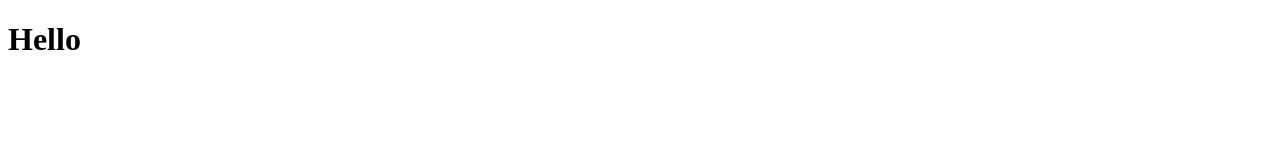
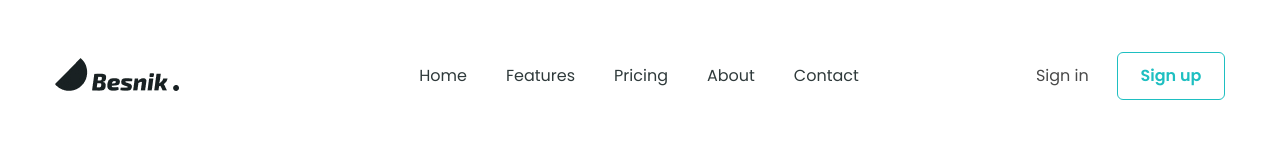
Before and after one commit to minhtamtuhoc/Project2, a plain HTML site: page index.html in a window 1280 px wide. Drawn offline with Linux system fonts and the light colour scheme.

Commit message:
1. Code phần header

```diff
--- /dev/null
+++ b/assets/css/reset.css
@@ -0,0 +1,129 @@
+/* http://meyerweb.com/eric/tools/css/reset/
+   v2.0 | 20110126
+   License: none (public domain)
+*/
+
+html,
+body,
+div,
+span,
+applet,
+object,
+iframe,
+h1,
+h2,
+h3,
+h4,
+h5,
+h6,
+p,
+blockquote,
+pre,
+a,
+abbr,
+acronym,
+address,
+big,
+cite,
+code,
+del,
+dfn,
+em,
+img,
+ins,
+kbd,
+q,
+s,
+samp,
+small,
+strike,
+strong,
+sub,
+sup,
+tt,
+var,
+b,
+u,
+i,
+center,
+dl,
+dt,
+dd,
+ol,
+ul,
+li,
+fieldset,
+form,
+label,
+legend,
+table,
+caption,
+tbody,
+tfoot,
+thead,
+tr,
+th,
+td,
+article,
+aside,
+canvas,
+details,
+embed,
+figure,
+figcaption,
+footer,
+header,
+hgroup,
+menu,
+nav,
+output,
+ruby,
+section,
+summary,
+time,
+mark,
+audio,
+video {
+  margin: 0;
+  padding: 0;
+  border: 0;
+  font-size: 100%;
+  font: inherit;
+  vertical-align: baseline;
+}
+/* HTML5 display-role reset for older browsers */
+article,
+aside,
+details,
+figcaption,
+figure,
+footer,
+header,
+hgroup,
+menu,
+nav,
+section {
+  display: block;
+}
+body {
+  line-height: 1;
+}
+ol,
+ul {
+  list-style: none;
+}
+blockquote,
+q {
+  quotes: none;
+}
+blockquote:before,
+blockquote:after,
+q:before,
+q:after {
+  content: "";
+  content: none;
+}
+table {
+  border-collapse: collapse;
+  border-spacing: 0;
+}
--- /dev/null
+++ b/assets/css/style.css
@@ -0,0 +1,83 @@
+* {
+  box-sizing: border-box;
+}
+html {
+  font-size: 62.5%;
+}
+
+body {
+  font-size: 1.6rem;
+  font-family: "Poppins", sans-serif;
+}
+/* =================================Header===================================== */
+a {
+  text-decoration: none;
+}
+.main-content {
+  width: 1170px;
+  max-width: calc(100% - 48px);
+  margin-left: auto;
+  margin-right: auto;
+}
+
+/* ====================== header ==================== */
+.header {
+  background: #fff;
+}
+
+.header.fixed {
+  z-index: 1;
+  position: sticky;
+  top: -44px;
+}
+
+.header .body {
+  padding: 52px 0 8px;
+  display: flex;
+  align-items: center;
+}
+
+.nav {
+  margin-left: auto;
+}
+
+.nav ul {
+  display: flex;
+}
+
+.nav a {
+  color: #2f3a3b;
+  padding: 8px 19.5px;
+}
+
+.action .action-link:hover,
+.nav a:hover {
+  color: #2f3a3b;
+  /* font-weight: 600; */
+  text-shadow: 1px 0 0 currentColor;
+}
+
+.action .action-link {
+  margin-left: 157.5px;
+  color: #494949;
+  text-align: center;
+}
+
+.action .action-btn {
+  margin-left: 24px;
+  display: inline-block;
+  padding: 0 16px;
+  min-width: 108px;
+  line-height: 46px;
+  color: #1ebfc1;
+  text-align: center;
+  font-weight: 600;
+  border-radius: 6px;
+  border: 1px solid #1ebfc1;
+}
+
+.action .action-btn:hover {
+  background: #1ebfc1;
+  color: white;
+  transition: 0.3s;
+}
--- a/index.html
+++ b/index.html
@@ -3,9 +3,57 @@
   <head>
     <meta charset="UTF-8" />
     <meta name="viewport" content="width=device-width, initial-scale=1.0" />
-    <title>Document</title>
+    <!-- reset -->
+    <link rel="stylesheet" href="./assets/css/reset.css" />
+    <link rel="preconnect" href="https://fonts.googleapis.com" />
+    <link rel="preconnect" href="https://fonts.gstatic.com" crossorigin />
+    <link
+      href="https://fonts.googleapis.com/css2?family=Poppins:ital,wght@0,400;0,500;0,600;0,700;1,400&display=swap"
+      rel="stylesheet"
+    />
+    <!-- style -->
+    <link rel="stylesheet" href="./assets/css/style.css" />
+    <title>Dự án 2</title>
   </head>
-  <body>
-    <h1>Hello</h1>
+  <body style="height: 1000px">
+    <!-- Header -->
+    <header class="header fixed">
+      <div class="main-content">
+        <div class="body">
+          <!-- Logo -->
+          <a>
+            <img src="./assets/img/Ellipse 1841.jpg" alt="" class="logo1" />
+            <img src="./assets/img/Union.jpg" alt="" class="logo2" />
+            <img src="./assets/img/Union (1).jpg" alt="" class="logo3" />
+          </a>
+          <!-- Nav -->
+          <nav class="nav">
+            <ul>
+              <li>
+                <a href="#!">Home</a>
+              </li>
+              <li>
+                <a href="#!">Features</a>
+              </li>
+              <li>
+                <a href="#!">Pricing</a>
+              </li>
+              <li>
+                <a href="#!">About</a>
+              </li>
+              <li>
+                <a href="#!">Contact</a>
+              </li>
+            </ul>
+          </nav>
+          <!-- Action -->
+          <div class="action">
+            <a href="!#" class="action-link">Sign in</a>
+            <a href="!#" class="action-btn">Sign up</a>
+          </div>
+        </div>
+      </div>
+    </header>
+    <!-- Hero -->
   </body>
 </html>
```
Also changed, not shown: assets/img/Ellipse 1841.jpg (added), assets/img/Union (1).jpg (added), assets/img/Union.jpg (added).
